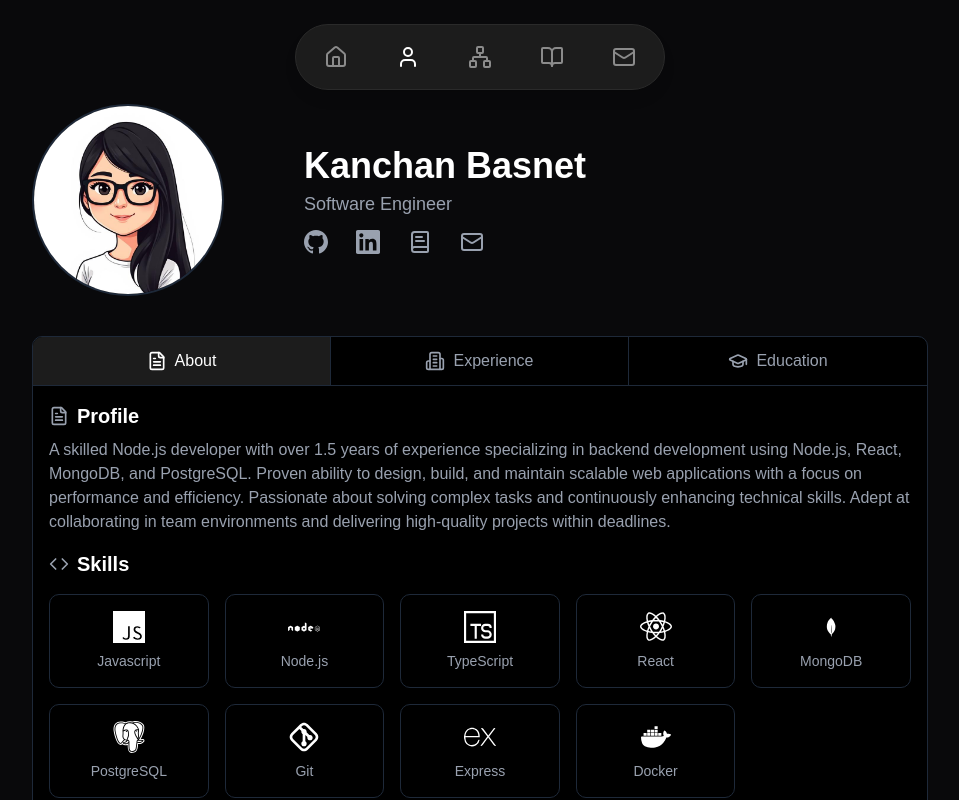
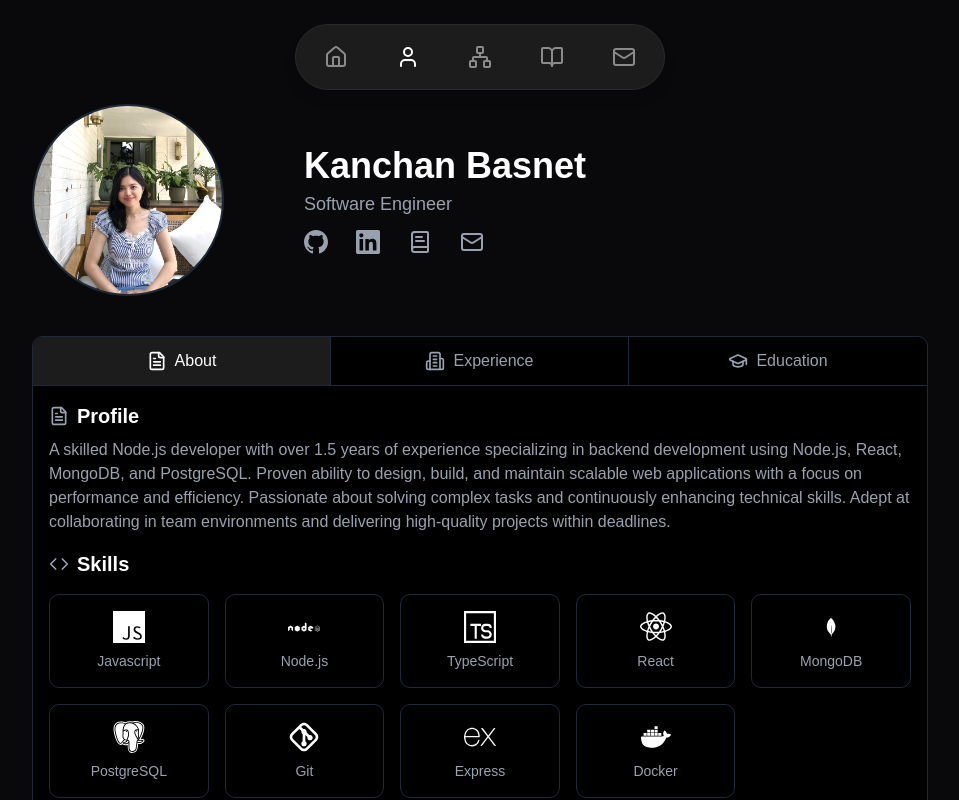
Before and after one commit to Kanchanbasnet/kanchan, a React (Vite) app: page /about in a window 1280 px wide. Shown: the top 800 px of the page, without its empty margins (160-1119 px from the left). Built offline with nearby package versions, Linux system fonts and the light colour scheme.

Commit message:
feat: added image

```diff
--- a/src/pages/About/AboutPage.tsx
+++ b/src/pages/About/AboutPage.tsx
@@ -1,6 +1,6 @@
 import HeaderNavigation from "../../components/FooterNavigation";
 import { Mail, BookText } from "lucide-react";
-import profileImage from "../../assets/images/profile.jpeg";
+import profileImage from "../../assets/images/profile3.png";
 import ProfessionalSummary from "./AboutContent";
 import { GithubIcon, LinkedInIcon } from "../../assets/icons/icons";
 import Footer from "../../components/Footer";
@@ -19,13 +19,14 @@ export default function About() {
 
         <div className="max-w-4xl mx-auto space-y-10 mt-20">
           <div className="flex flex-col md:flex-row items-center gap-6 md:gap-20">
-            <div className="w-32 h-32 md:w-48 md:h-48 relative overflow-hidden rounded-full border-2 border-gray-800">
-              <img
-                src={profileImage || "/placeholder.svg"}
-                alt="Profile picture"
-                className="w-full h-full object-cover"
-              />
-            </div>
+           <div className="relative aspect-square w-32 md:w-48 overflow-hidden rounded-full border-2 border-gray-800">
+  <img
+    src={profileImage || "/placeholder.svg"}
+    alt="Profile picture"
+    className="absolute inset-0 w-full h-full object-cover"
+  />
+</div>
+
 
             <div className="space-y-1 text-center md:text-left">
               <h1 className="text-2xl md:text-4xl font-bold text-white">
```
Also changed, not shown: src/assets/images/profile.jpeg (deleted), src/assets/images/profile3.png (added).
